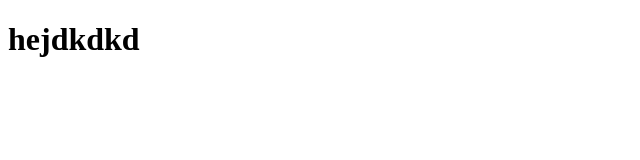
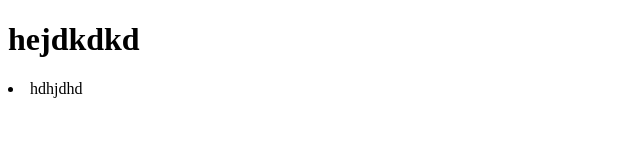
Before and after one commit to im-hari-25/hi, a plain HTML site: page index.html in a window 1280 px wide. Shown: the full height of the page, 0-640 px from the left. Drawn offline with Linux system fonts and the light colour scheme.

Commit message:
new index creacted

```diff
--- a/index.html
+++ b/index.html
@@ -7,5 +7,6 @@
 </head>
 <body>
     <h1>hejdkdkd</h1>
+    <li>hdhjdhd</li>
 </body>
 </html>
```
